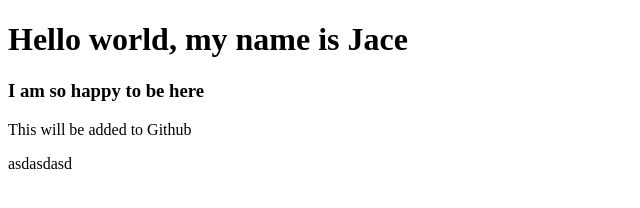
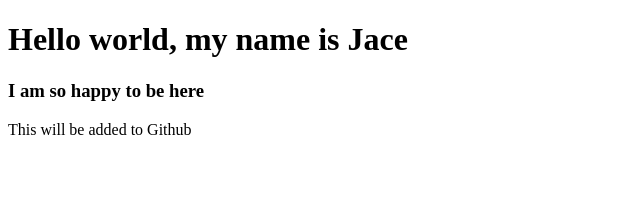
Before and after one commit to IvytechJstevens/Sdev255_Mod1, a plain HTML site: page index.html in a window 1280 px wide. Shown: the full height of the page, 0-640 px from the left. Drawn offline with Linux system fonts and the light colour scheme.

Commit message:
corrected test

```diff
--- a/index.html
+++ b/index.html
@@ -12,7 +12,6 @@
   <h1>Hello world, my name is Jace </h1>
   <h3>I am so happy to be here</h3>
   <p>This will be added to Github</p>
-  asdasdasd
 </body>
 
 </html>
```
